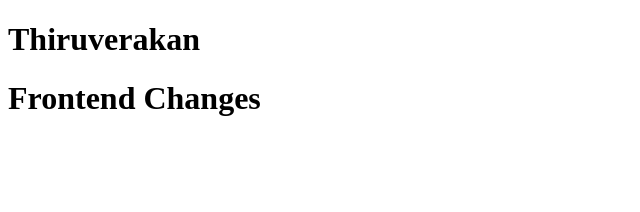
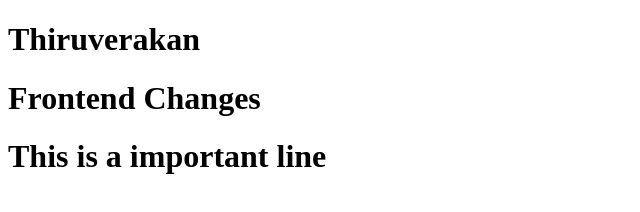
Before and after one commit to Thiruverakan/samplerepo, a plain HTML site: page index.html in a window 1280 px wide. Shown: the whole page, without its empty margins (0-640 px from the left). Drawn offline with Linux system fonts and the light colour scheme.

Commit message:
!feat : add some important changes

```diff
--- a/index.html
+++ b/index.html
@@ -9,6 +9,7 @@
 
     <h1>Thiruverakan</h1>
     <h1>Frontend Changes</h1>
+    <h1>This is a important line</h1>
 
 </body>
 </html>
```
